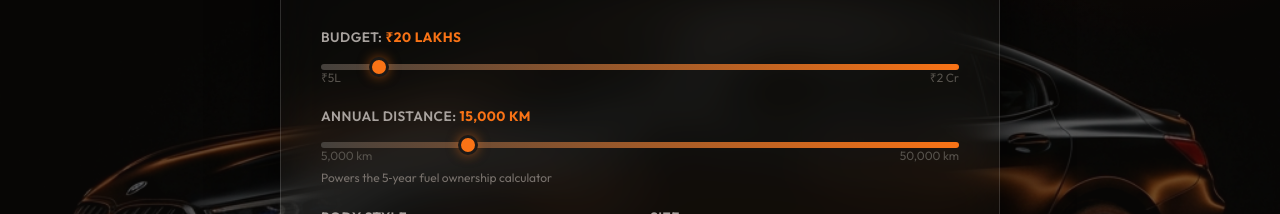
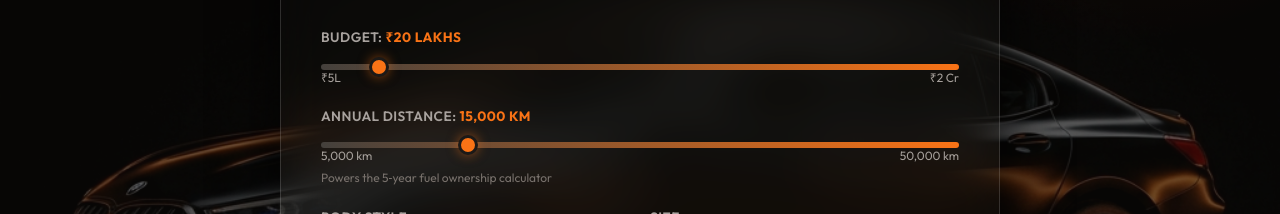
Before and after one commit to PremKarhale/CarRecommendationSystem, a React (Vite) app in the folder Frontend/: page / in a window 1280 px wide. Shown: the part 374-588 px from the top of the page. Built offline with nearby package versions, Linux system fonts and the light colour scheme.

Commit message:
Update App.jsx

```diff
--- a/Frontend/src/App.jsx
+++ b/Frontend/src/App.jsx
@@ -121,7 +121,7 @@ export default function App() {
               </label>
               <input type="range" min="5" max="200" step="5"
                 value={form.budget_in_lakhs} onChange={set('budget_in_lakhs')} />
-              <div className="flex justify-between text-xs text-stone-600 mt-1">
+              <div className="flex justify-between text-xs text-stone-400 mt-1">
                 <span>₹5L</span><span>₹2 Cr</span>
               </div>
             </div>
@@ -133,7 +133,7 @@ export default function App() {
               </label>
               <input type="range" min="5000" max="50000" step="1000"
                 value={form.yearly_km} onChange={set('yearly_km')} />
-              <div className="flex justify-between text-xs text-stone-600 mt-1">
+              <div className="flex justify-between text-xs text-stone-400 mt-1">
                 <span>5,000 km</span><span>50,000 km</span>
               </div>
               <small>Powers the 5‑year fuel ownership calculator</small>
```
